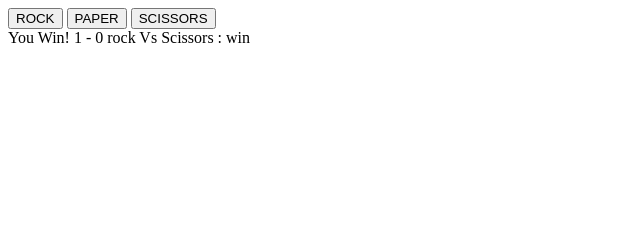
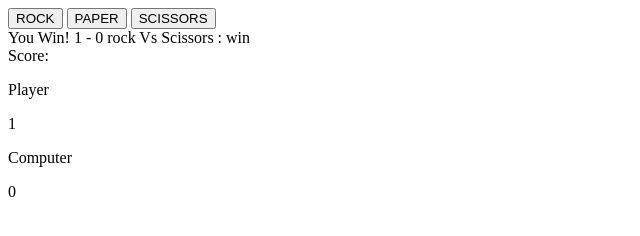
Before and after one commit to sharmarkeGit/rock-paper-scissors, a plain HTML site: page index.html in a window 1280 px wide. Both pictures are taken after a click on the button "ROCK". Shown: the whole page, without its empty margins (0-640 px from the left). Drawn offline with Linux system fonts and the light colour scheme.

Commit message:
Displays scores

```diff
--- a/index.html
+++ b/index.html
@@ -14,5 +14,11 @@
         <button id="scissors">SCISSORS</button>
     </div>
     <div class="result"></div>
+    <div class="score">Score:
+        <p>Player</p>
+        <p class="player"></p>
+        <p>Computer</p>
+        <p class="computer"></p>
+    </div>
 </body>
 </html>
--- a/script.js
+++ b/script.js
@@ -1,4 +1,6 @@
 let playerSelection;
+let playerVictoryCounter = 0;
+let computerVictoryCounter = 0
 
 function getComputerChoice(){
     let randNumber = Math.floor(Math.random() * 3)
@@ -26,8 +28,7 @@ function playRound(playerSelection,computerSelection){
 }
 
 function game(){
-    let playerVictoryCounter = 0;
-    let computerVictoryCounter = 0
+
     let tableScore = "";
     //for(let i = 0; i < 5; i++){
         //let playerSelection = prompt("Rock, Paper or Scissors?");
@@ -63,6 +64,10 @@ function getPlayerSelection(e){
     playerSelection = this.id;
     const result =  document.querySelector('.result')
     result.textContent = game();
+    const player = document.querySelector('p.player')
+    const computer = document.querySelector('p.computer')
+    player.textContent = playerVictoryCounter;
+    computer.textContent = computerVictoryCounter;
     //console.log(game());
 }
 
```
